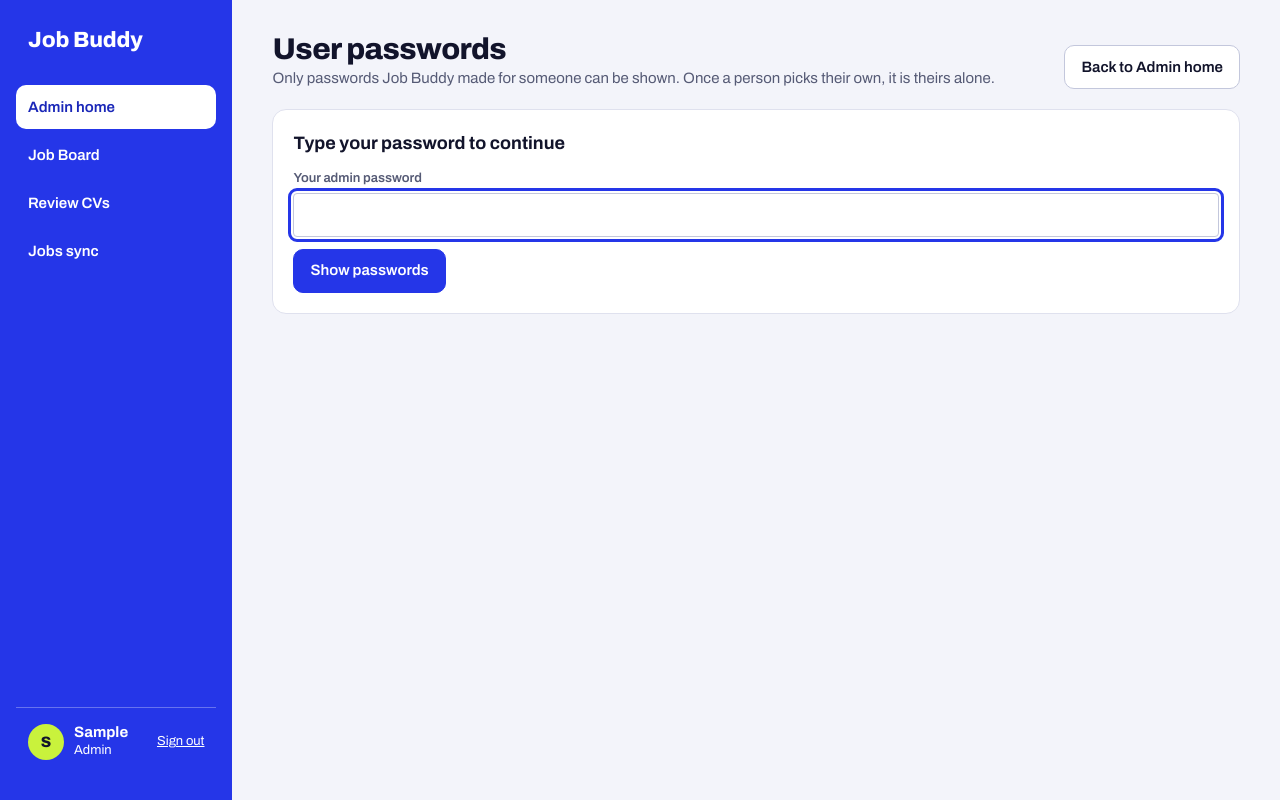
After one commit to cchandan/Job-Buddy, a FastAPI app: page /admin/passwords in a window 1280 px wide. The commit adds this page. Run offline with FastAPI, Linux system fonts and the light colour scheme; the visitor is signed in with stand-in values (Sample User, id 1); tables that the repository leaves empty hold one stand-in row (values such as "Sample post"); some libraries are stand-ins or nearby versions.

Commit message:
Admin: view user passwords after re-entering the admin password
Passwords the app generates are now also kept as an encrypted copy so an admin can look
them up on a new View passwords page, which asks for the admin's own password every time.
A password the person chooses themselves is never kept.

Co-Authored-By: Claude Sonnet 5.5 <noreply@anthropic.com>
Claude-Session: https://claude.ai/code/session_01VzTHut1G4UCudqoyMXFjkZ

```diff
--- a/app/auth.py
+++ b/app/auth.py
@@ -10,7 +10,7 @@ from datetime import timedelta
 
 from fastapi import Depends, HTTPException, Request
 
-from . import db
+from . import db, vault
 
 MAX_FAILURES = 5
 LOCK_MINUTES = 10
@@ -74,11 +74,31 @@ def sign_in(database, username, password):
     return person, None
 
 
-def set_password(person, password):
-    """Replace the password and sign the person out everywhere."""
+def set_password(person, password, issued=False):
+    """Replace the password and sign the person out everywhere.
+
+    `issued` is true for a password an admin generated: an encrypted copy is kept so an admin can look it up
+    again. A password the person chose themselves is never kept.
+    """
     person.password_hash = hash_password(password)
+    person.password_enc = vault.seal(password) if issued else None
     person.session_version = (person.session_version or 1) + 1
     person.failed_count, person.locked_until = 0, None
+
+
+def confirm_admin(database, admin, password):
+    """Check an admin's own password again before a sensitive page. Wrong guesses count towards the sign-in lockout.
+    Returns None when it is right, else "wrong" or "locked"."""
+    now = db.utcnow()
+    if admin.locked_until and admin.locked_until > now:
+        return "locked"
+    if check_password(password, admin.password_hash):
+        return None
+    admin.failed_count = (admin.failed_count or 0) + 1
+    if admin.failed_count >= MAX_FAILURES:
+        admin.locked_until, admin.failed_count = now + timedelta(minutes=LOCK_MINUTES), 0
+    database.commit()
+    return "locked" if admin.locked_until and admin.locked_until > now else "wrong"
 
 
 def start_session(request, person):
--- a/app/db.py
+++ b/app/db.py
@@ -54,6 +54,7 @@ class Person(Base):
     name = Column(String(80), nullable=False)
     role = Column(String(10), nullable=False, default="user")  # "user" or "admin"
     password_hash = Column(String(200), nullable=False)
+    password_enc = Column(Text)  # encrypted copy of an admin-issued password (see vault.py); None once they choose their own
     session_version = Column(Integer, nullable=False, default=1)  # raised to sign the person out everywhere
     failed_count = Column(Integer, nullable=False, default=0)
     locked_until = Column(DateTime)
--- a/app/templates/admin_home.html
+++ b/app/templates/admin_home.html
@@ -8,6 +8,7 @@
     <p class="sub">{{ line }}</p>
   </div>
   <div class="rowx">
+    <a class="btn" href="/admin/passwords">View passwords</a>
     {% if queue %}<a class="btn" href="/admin/review">Review {{ queue|length }} CV{{ '' if queue|length == 1 else 's' }}</a>{% endif %}
     <a class="btn btn--primary" href="/admin/sync">Refresh jobs</a>
   </div>
--- /dev/null
+++ b/app/templates/admin_passwords.html
@@ -0,0 +1,37 @@
+{% extends "base.html" %}
+{% from "_macros.html" import csrf_field with context %}
+{% block title %}User passwords{% endblock %}
+{% block content %}
+<div class="head">
+  <div>
+    <h1 class="t">User passwords</h1>
+    <p class="sub">Only passwords Job Buddy made for someone can be shown. Once a person picks their own, it is theirs alone.</p>
+  </div>
+  <div class="rowx"><a class="btn" href="/admin">Back to Admin home</a></div>
+</div>
+
+{% if rows is none %}
+<section class="card stack" aria-label="Confirm it's you">
+  <h2 class="t2">Type your password to continue</h2>
+  <form method="post" action="/admin/passwords" class="stack">
+    {{ csrf_field() }}
+    {% if error %}<div class="flash flash--bad" role="alert">{{ error }}</div>{% endif %}
+    <div class="field"><label class="lab" for="admin-pw">Your admin password</label><input id="admin-pw" name="password" type="password" class="input" autocomplete="current-password" required autofocus></div>
+    <div><button class="btn btn--primary">Show passwords</button></div>
+  </form>
+</section>
+{% else %}
+<section class="card stack" aria-label="Passwords">
+  <p class="by">Shown once for this visit. Close the page when you're done; you'll be asked for your password again next time.</p>
+  {% if rows %}
+  <div class="scroll"><table class="tb">
+    <thead><tr><th>Name</th><th>Username</th><th>Password</th></tr></thead>
+    <tbody>{% for r in rows %}
+    <tr><td>{{ r.user.name }}</td><td><code>{{ r.user.username }}</code></td>
+      <td>{% if r.password %}<code>{{ r.password }}</code>{% elif r.user.password_enc %}<span class="sub">Can't be read (the key has changed). Make a new password.</span>{% else %}<span class="sub">Not available: they chose their own, or it was made before this feature. Make a new password from Admin home if needed.</span>{% endif %}</td></tr>
+    {% endfor %}</tbody>
+  </table></div>
+  {% else %}<p class="sub">No users yet.</p>{% endif %}
+</section>
+{% endif %}
+{% endblock %}
--- a/requirements.txt
+++ b/requirements.txt
@@ -9,4 +9,5 @@ google-genai
 python-dotenv
 alembic
 itsdangerous
+cryptography
 httpx
```
Also changed, not shown: app/routes/admin.py (+29 -3 lines), app/vault.py (added, +35 -0 lines), migrations/versions/0004_password_vault.py (added, +20 -0 lines), tests/test_passwords.py (added, +48 -0 lines), 1 other file.
